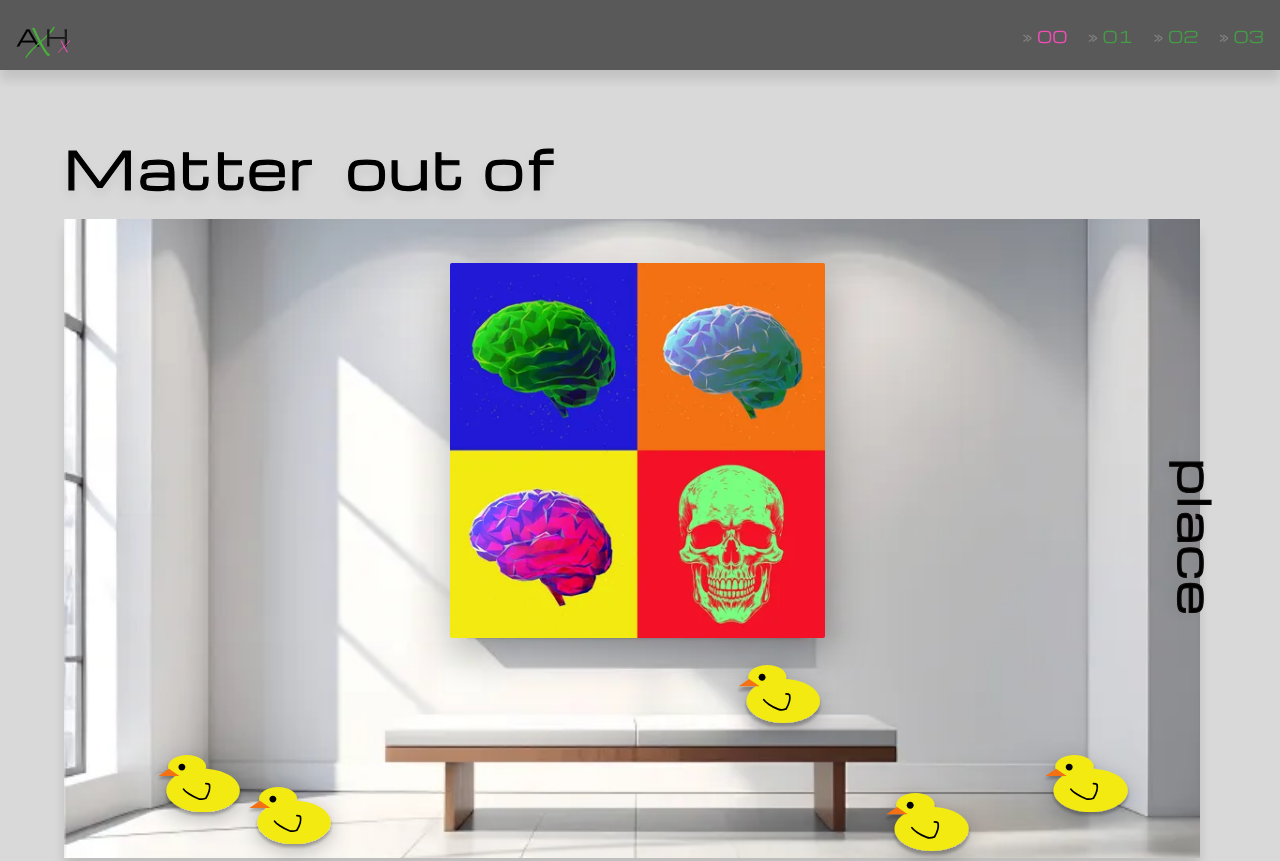
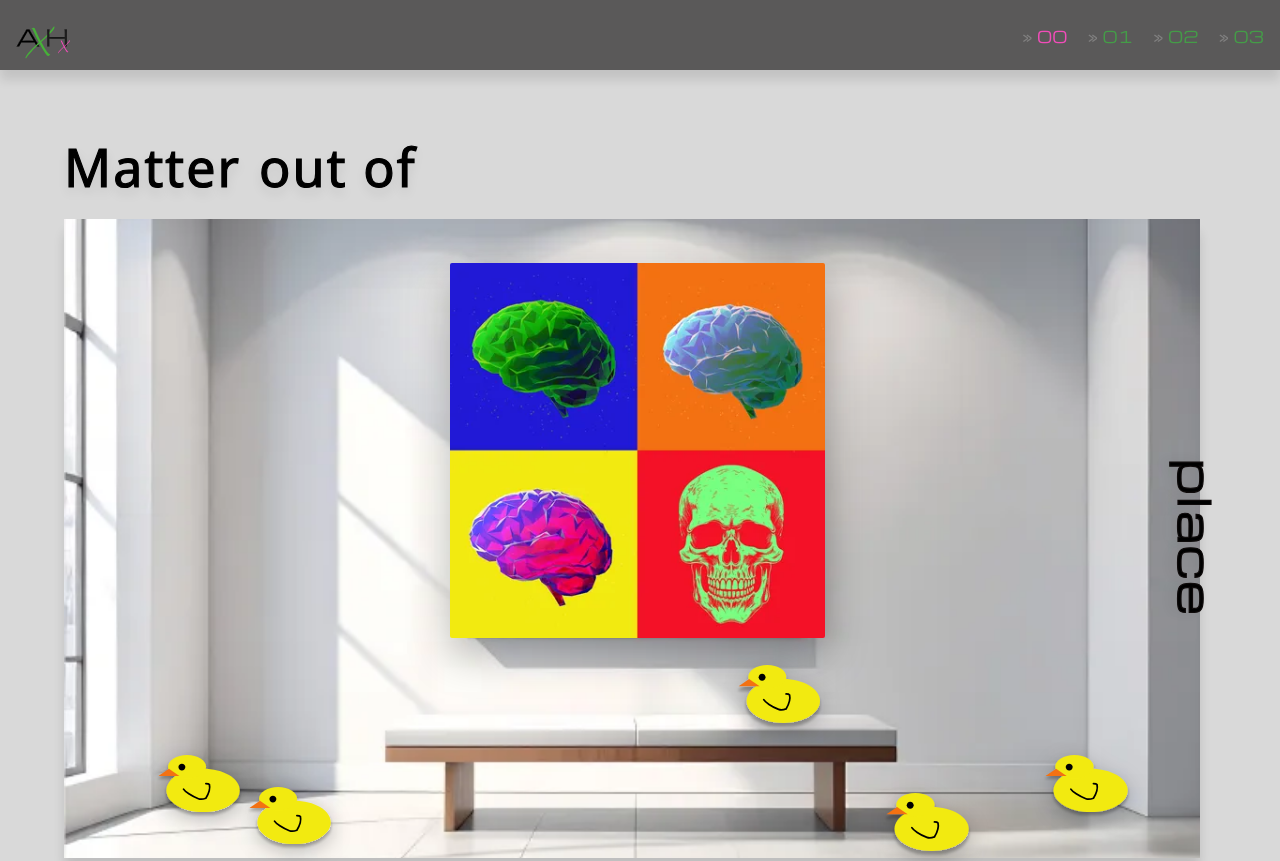
Before and after one commit to amha-pixel/EMNESITE, a plain HTML site: page matteroutofplace.html in a window 1280 px wide. Shown: the top 861 px of the page. Drawn offline with Linux system fonts and the light colour scheme; files whose address does not match are found by name.

Commit message:
test font i head

```diff
--- a/matteroutofplace.html
+++ b/matteroutofplace.html
@@ -9,6 +9,23 @@
     <link rel="stylesheet" href="CSS/generel.css">
     <link rel="stylesheet" href="CSS/layout.css">
     <link rel="stylesheet" href="CSS/matter.css">
+    <style>
+      @font-face{
+        font-family:"BliseyAXHX"; /* nyt navn, undgår konflikter */
+        src:
+          url("FONTS/Blisey.woff2?v=7") format("woff2"),
+          url("FONTS/Blisey.woff?v=7")  format("woff");
+        font-weight:400;
+        font-style:normal;
+        font-display:swap;
+      }
+      /* Tving kun H1 på matter-siden over på den */
+      .page-matter h1.page-title,
+      .page-matter h1.matter-title{
+        font-family:"BliseyAXHX", system-ui, Arial, sans-serif;
+        font-weight:400;
+      }
+      </style>
     <link rel="icon" type="image/svg+xml" href="IMAGES/favicon.svg" sizes="any">
 </head>
 
```
